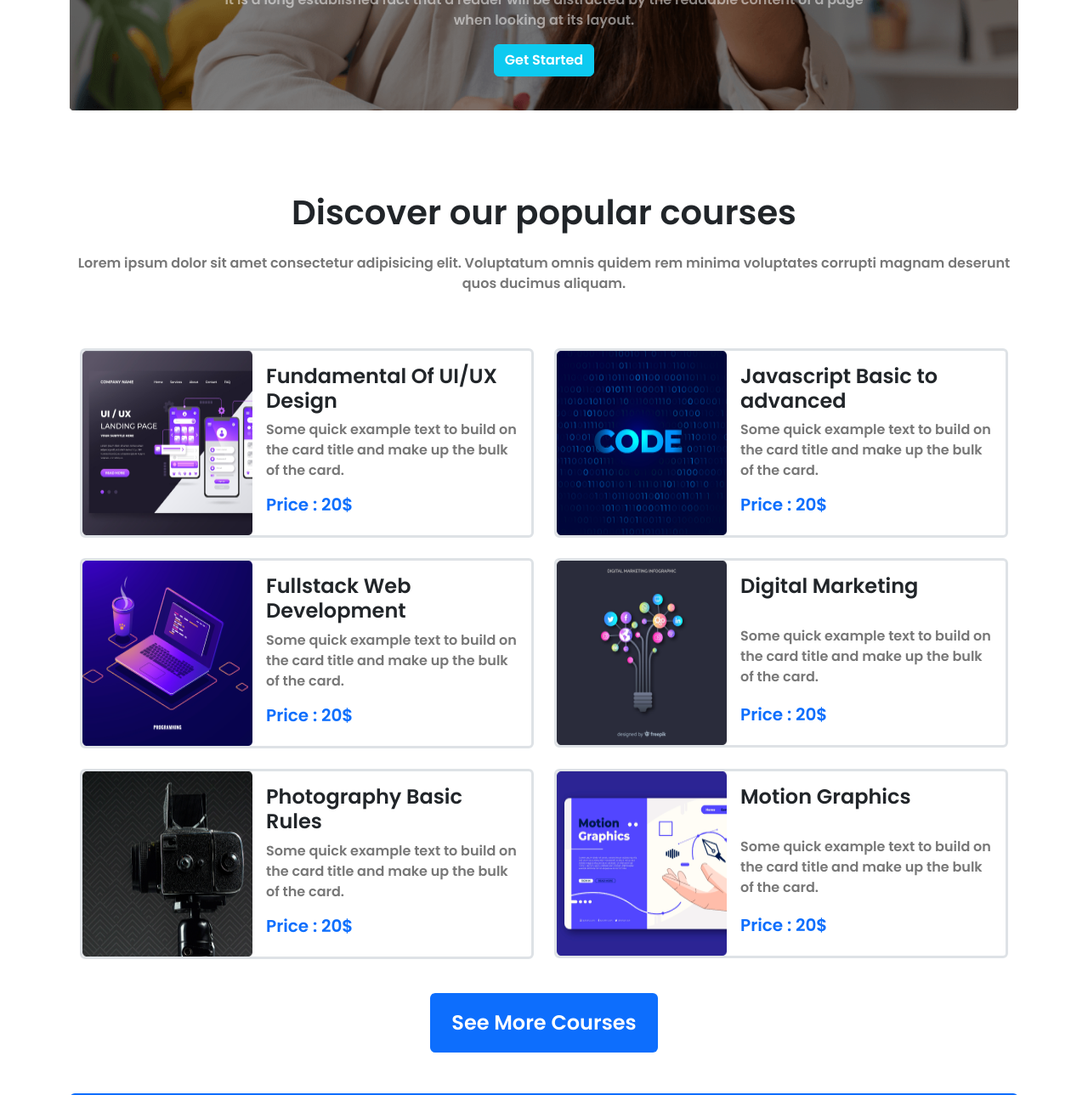
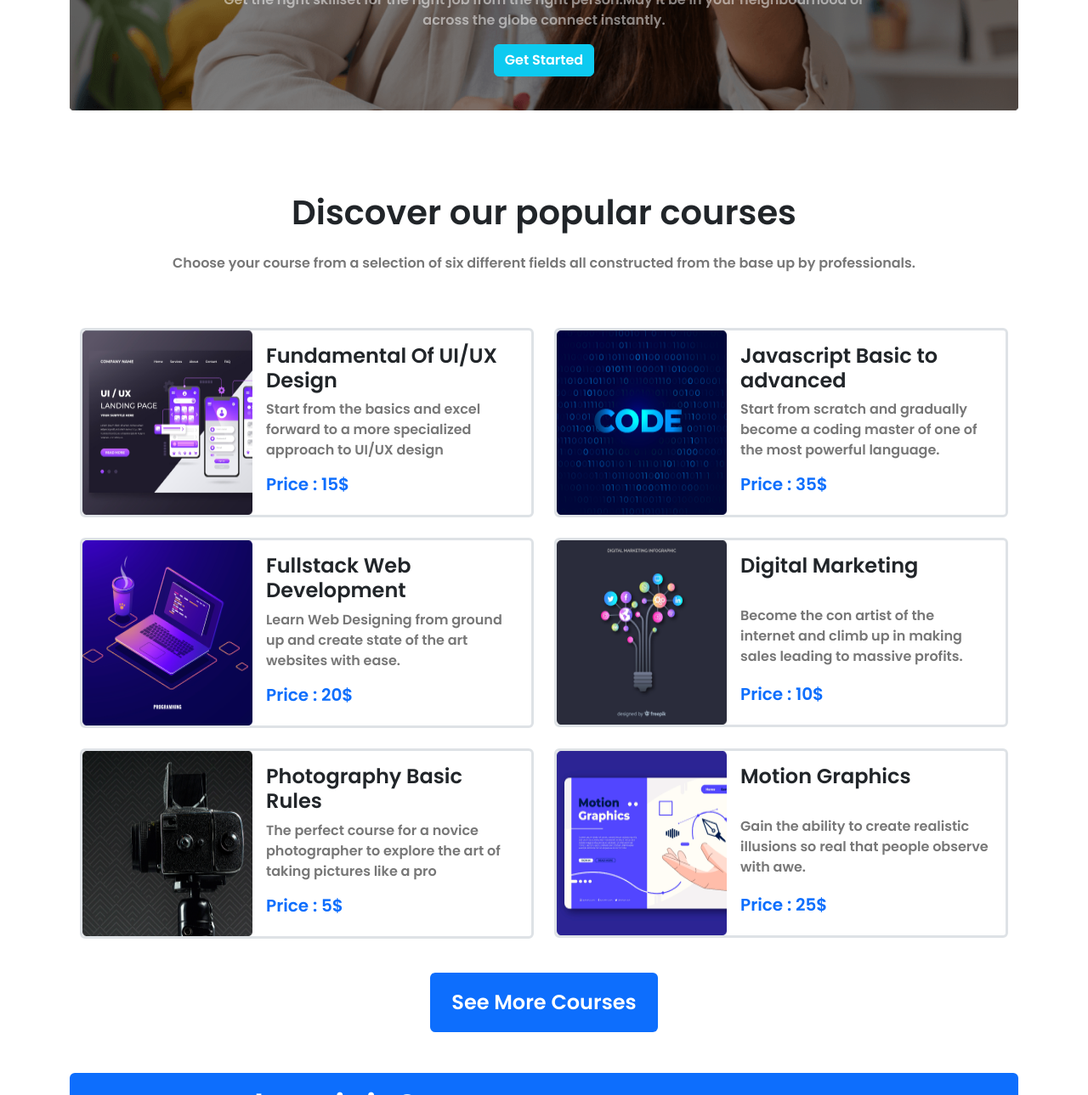
Before and after one commit to FarhanSakib/Assignment-3, a plain HTML site: page index.html in a window 1280 px wide. Shown: the part 572-1861 px from the top of the page at 85% size. Drawn offline with nearby package versions, Linux system fonts and the light colour scheme.

Commit message:
text edit and final check

```diff
--- a/index.html
+++ b/index.html
@@ -61,10 +61,10 @@
                         <img src="images/cover/cover-1.png" class="d-block w-100 img-fluid img-dark" alt="...">
                         <div class="carousel-caption">
                             <div class="">
-                                <h1>Get Started Digital <br> Learning</h1>
-                                <p class="d-none d-md-block text-white-50">It is a long established fact that a reader
-                                    will be
-                                    distracted by the readable content of a page when looking at its layout.
+                                <h1>Get Started In Digital <br> Learning</h1>
+                                <p class="d-none d-md-block text-white-50">Get the right skillset for the right job from
+                                    the right person.May it be in your neighbourhood or across the globe connect
+                                    instantly.
                                 </p>
                                 <button class="btn btn-info text-white" type="submit">Get Started</button>
                             </div>
@@ -74,10 +74,9 @@
                         <img src="images/cover/cover-2edit.jpg" class="d-block w-100 img-dark" alt="...">
                         <div class="carousel-caption">
                             <div>
-                                <h1>Get Started Digital <br> Learning</h1>
-                                <p class="d-none d-md-block text-white-50">It is a long established fact that a reader
-                                    will be
-                                    distracted by the readable content of a page when looking at its layout.</p>
+                                <h1>Student Friendly <br> Prices</h1>
+                                <p class="d-none d-md-block text-white-50">Keeping the recent global pandemic in
+                                    account, courses are provided at an affordable price attainable by everyone.</p>
                                 <button class="btn btn-info text-white" type="submit">Get Started</button>
                             </div>
                         </div>
@@ -86,10 +85,10 @@
                         <img src="images/cover/cover-3.jpg" class="d-block w-100 img-dark" alt="...">
                         <div class="carousel-caption">
                             <div>
-                                <h1>Get Started Digital <br> Learning</h1>
-                                <p class="d-none d-md-block text-white-50">It is a long established fact that a reader
-                                    will be
-                                    distracted by the readable content of a page when looking at its layout.</p>
+                                <h1>Unlock the Knowledge <br> Within </h1>
+                                <p class="d-none d-md-block text-white-50">Courses are beginner friendly and well
+                                    structured to empower knowledge and learning.
+                                    .</p>
                                 <button class="btn btn-info text-white" type="submit">Get Started</button>
                             </div>
                         </div>
@@ -117,11 +116,8 @@
                 <div class="row">
                     <div class="text-center mt-5 d-flex flex-column justify-content-between">
                         <h1>Discover our popular courses</h1>
-                        <p class="mt-3 course-starter-text-color">Lorem ipsum dolor sit amet consectetur adipisicing
-                            elit.
-                            Voluptatum omnis quidem
-                            rem minima
-                            voluptates corrupti magnam deserunt quos ducimus aliquam.</p>
+                        <p class="mt-3 course-starter-text-color">Choose your course from a selection of six
+                            different fields all constructed from the base up by professionals.</p>
                     </div>
                 </div>
             </div>
@@ -140,11 +136,11 @@
                                     Fundamental Of UI/UX Design
                                 </h4>
                                 <p class="course-starter-text-color">
-                                    Some quick example text to build on the card title
-                                    and make up the bulk of the card.
+                                    Start from the basics and excel forward to a more specialized approach to UI/UX
+                                    design
                                 </p>
                                 <h5 class="text-primary">
-                                    Price : 20$
+                                    Price : 15$
                                 </h5>
                             </div>
                         </div>
@@ -157,11 +153,11 @@
                                     Javascript Basic to advanced
                                 </h4>
                                 <p class="course-starter-text-color">
-                                    Some quick example text to build on the card title
-                                    and make up the bulk of the card.
+                                    Start from scratch and gradually become a coding master of one of the
+                                    most powerful language.
                                 </p>
                                 <h5 class="text-primary">
-                                    Price : 20$
+                                    Price : 35$
                                 </h5>
                             </div>
                         </div>
@@ -174,8 +170,7 @@
                                     Fullstack Web Development
                                 </h4>
                                 <p class="course-starter-text-color">
-                                    Some quick example text to build on the card title
-                                    and make up the bulk of the card.
+                                    Learn Web Designing from ground up and create state of the art websites with ease.
                                 </p>
                                 <h5 class="text-primary">
                                     Price : 20$
@@ -191,11 +186,11 @@
                                     Digital Marketing
                                 </h4>
                                 <p class="course-starter-text-color pt-4">
-                                    Some quick example text to build on the card title
-                                    and make up the bulk of the card.
+                                    Become the con artist of the internet and climb up in making sales leading to
+                                    massive profits.
                                 </p>
                                 <h5 class="text-primary pt-1">
-                                    Price : 20$
+                                    Price : 10$
                                 </h5>
                             </div>
                         </div>
@@ -208,11 +203,11 @@
                                     Photography Basic Rules
                                 </h4>
                                 <p class="course-starter-text-color">
-                                    Some quick example text to build on the card title
-                                    and make up the bulk of the card.
+                                    The perfect course for a novice photographer to explore the art of taking pictures
+                                    like a pro
                                 </p>
                                 <h5 class="text-primary  ">
-                                    Price : 20$
+                                    Price : 5$
                                 </h5>
                             </div>
                         </div>
@@ -225,11 +220,10 @@
                                     Motion Graphics
                                 </h4>
                                 <p class="course-starter-text-color pt-4">
-                                    Some quick example text to build on the card title
-                                    and make up the bulk of the card.
+                                    Gain the ability to create realistic illusions so real that people observe with awe.
                                 </p>
                                 <h5 class="text-primary pt-1 ">
-                                    Price : 20$
+                                    Price : 25$
                                 </h5>
                             </div>
                         </div>
@@ -252,8 +246,8 @@
                         Ready to join?
                     </h2>
                     <p class=" text-white lh-lg">
-                        It is a long established fact that a reader will be distracted by the <br>
-                        readable content of a page when looking at its layout.
+                        Create a personal account and select your course immediately<br>
+                        or stay subscribed to our channel for the latest news.
                     </p>
 
                 </div>
@@ -313,10 +307,8 @@
         <section class="container">
             <div class="text-center mt-5 pt-4 d-flex flex-column justify-content-between">
                 <h2>Frequently Asked Questions</h2>
-                <p class="course-starter-text-color mt-4 mb-4 lh-lg">Is is a long established fact that a reader will be
-                    distracted
-                    by
-                    the readable <br> content of a page when looking at its layout</p>
+                <p class="course-starter-text-color mt-4 mb-4 lh-lg">Some of the most common queries
+                    that new users <br> ask on a regular basis.</p>
             </div>
 
             <div class="accordion" id="accordionExample">
@@ -416,8 +408,8 @@
                 Edu Care
             </h1>
             <address class="text-white-50 lh-lg">
-                Office 41, Zawaya Buildin, Ghala Muscat,
-                Sultanate of Oman
+                Office 420, Ali Kuddus building, neel chata goli,
+                Dhaka,Bangladesh
             </address>
             <div class="lh-lg">
                 <a class="text-decoration-none text-white-50" href="">Privacy Policy </a>
```
